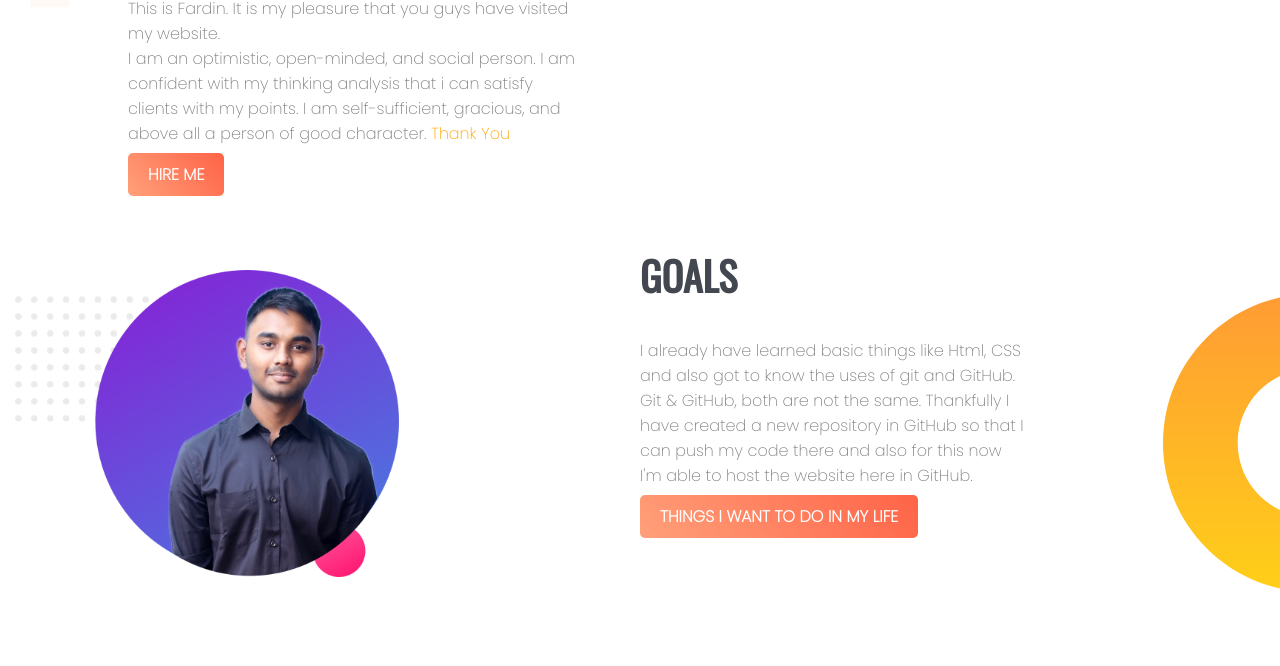
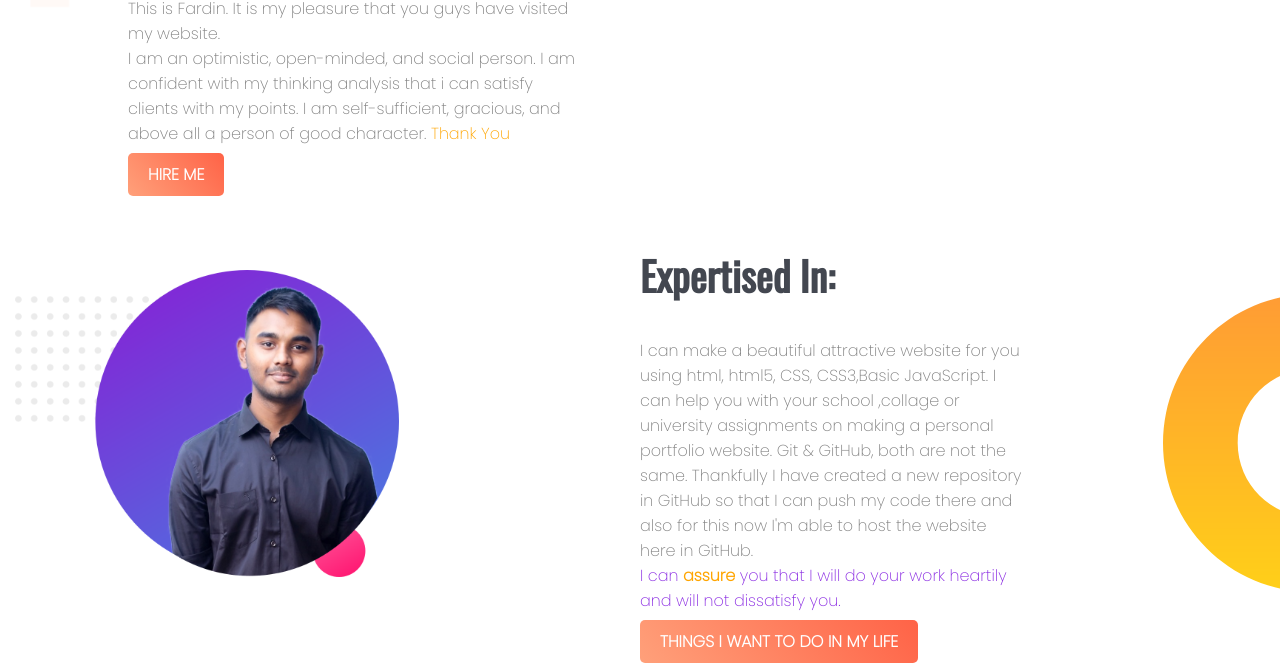
Before and after one commit to fardinrafatbd/personal-website2, a plain HTML site: page index.html in a window 1280 px wide. Shown: the part 352-1018 px from the top of the page. Drawn offline with nearby package versions, Linux system fonts and the light colour scheme.

Commit message:
added some changes

```diff
--- a/index.html
+++ b/index.html
@@ -30,8 +30,11 @@
 <img src="images/profile1.png" alt="">
         </div>
         <div class="half-width2">
-            <h2>GOALS</h2>
-            <p>I already have learned basic things like Html, CSS and also got to know the uses of git and GitHub. Git & GitHub, both are not the same. Thankfully I have created a new repository in GitHub so that I can push my code there and also for this now I'm able to host the website here in GitHub.
+            <h2>Expertised In:</h2>
+            <p>I can make a beautiful attractive website for you using html, html5, CSS, CSS3,Basic JavaScript.
+                I can help you with your school ,collage or  university assignments on making a personal portfolio website.
+                 Git & GitHub, both are not the same. Thankfully I have created a new repository in GitHub so that I can push my code there and also for this now I'm able to host the website here in GitHub.
+                 <br> <span class="violet-color">I can <strong><span class="orange-color">assure</span></strong>  you that I will do your work heartily and will not dissatisfy you.</span>
             </p>
             <a class="anchor-css" target="_blank" href=" https://fardinrafatbd.github.io/aims/.">THINGS I WANT TO DO IN MY LIFE</a>
         </div>
--- a/style.css
+++ b/style.css
@@ -179,3 +179,4 @@ padding-left: 20px;
 .go{
     height: 120px;
 }
+    .violet-color
```
